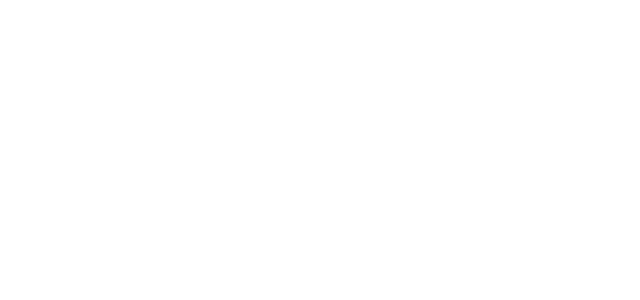
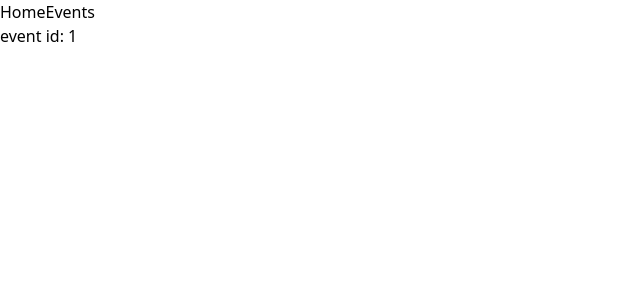
Before and after one commit to pulchrit/my-nuxt-project, a Nuxt app: page /events/1 in a window 1280 px wide. Before the commit this address had no page. Shown: the top 300 px of the page, without its empty margins (0-640 px from the left). Built offline with nearby package versions, Linux system fonts and the light colour scheme.

Commit message:
add basic routes

```diff
--- a/app.vue
+++ b/app.vue
@@ -1,6 +1,14 @@
 <template>
   <div>
     <NuxtLayout>
+      <header>
+        <ul>
+          <li>
+            <NuxtLink to="/">Home</NuxtLink>
+            <NuxtLink to="/events">Events</NuxtLink>
+          </li>
+        </ul>
+      </header>
       <NuxtPage />
     </NuxtLayout>
   </div>
--- /dev/null
+++ b/pages/events/[id].vue
@@ -0,0 +1,12 @@
+<script setup>
+  // useNuxtApp (built-in composable)gives us access to Nuxt app runtime context globally
+  // available on client and server
+  const nuxt = useNuxtApp();
+  // const route = useRoute();
+  console.log(nuxt)
+</script>
+
+<template>
+  <!-- $route.params pulls the route object from the url -->
+  <div>event id: {{  $route.params.id }}</div>
+</template>
```
Also changed, not shown: pages/events/index.vue (renamed from pages/events.vue), pages/my-profile.vue (deleted).
